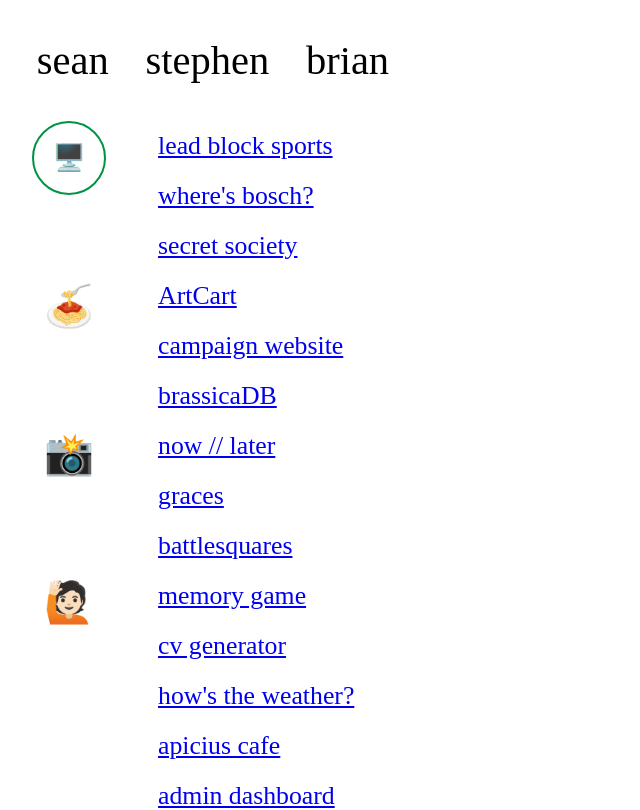
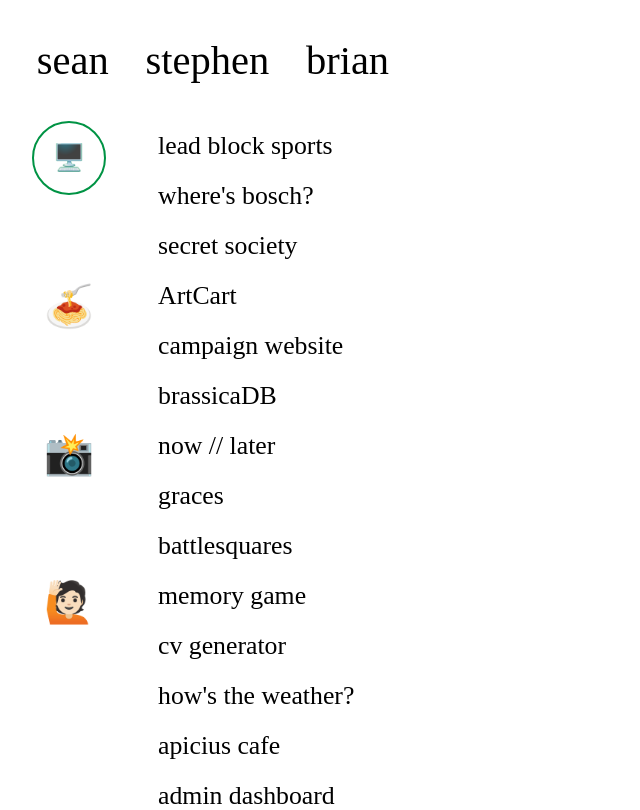
Before and after one commit to seanstephenbrian/portfolio, a React (Create React App) app in the folder client/: page / in a window 1280 px wide. Shown: the top 810 px of the page, without its empty margins (0-640 px from the left). Built offline with nearby package versions, Linux system fonts and the light colour scheme.

Commit message:
show / hide web project details on click

```diff
--- a/client/src/components/Web.js
+++ b/client/src/components/Web.js
@@ -1,5 +1,6 @@
 import React, { useEffect, useState } from 'react';
-import uniqid from 'uniqid';
+
+import WebProject from '../components/WebProject';
 
 import '../styles/web.scss';
 
@@ -17,13 +18,7 @@ export default function Web() {
 
     return (
         <section className='web'>
-            {projects.map((project) => {
-                return (
-                    <div className='web-project' key={uniqid()}>
-                        <a href={project.liveUrl} target='_blank' rel='noopener noreferrer'>{project.title}</a>
-                    </div>
-                )
-            })}
+            {projects.map(project => <WebProject project={project} />)}
         </section>
     )
 }
--- /dev/null
+++ b/client/src/components/WebProject.js
@@ -0,0 +1,54 @@
+import React, { useState } from 'react';
+import uniqid from 'uniqid';
+
+export default function WebProject(props) {
+
+    const { project } = props;
+
+    const [showDetails, setShowDetails] = useState(false);
+
+    function renderProjectStack(stack) {
+        let output = '[';
+        stack.forEach((item, index) => {
+            if (index !== stack.length - 1) {
+                output += (item + ', ');
+            } else if (index === stack.length - 1) {
+                output += (item + ']');
+            }
+        });
+        return output;
+    }
+
+    return (
+        <div
+            className='web-project'
+            key={uniqid()}
+        >
+            <div
+                className='project-title'
+                onClick={() => {
+                    setShowDetails(currentSetting => !currentSetting);
+                }}
+            >
+                {project.title}
+            </div>
+
+            <div className='project-stack'>
+                {showDetails ? renderProjectStack(project.stack) : ''}
+            </div>
+
+            {showDetails ? (
+            <div className='project-links'>
+                <a href={project.liveUrl} className='live-link' target='_blank' rel='noopener noreferrer'>
+                    live demo
+                </a>
+                <a href={project.gitUrl} className='git-link' target='_blank' rel='noopener noreferrer'>
+                    code
+                </a>
+            </div>
+            ) : ''}
+
+
+        </div>
+    )
+}
```
Also changed, not shown: client/src/styles/webproject.scss (added).
